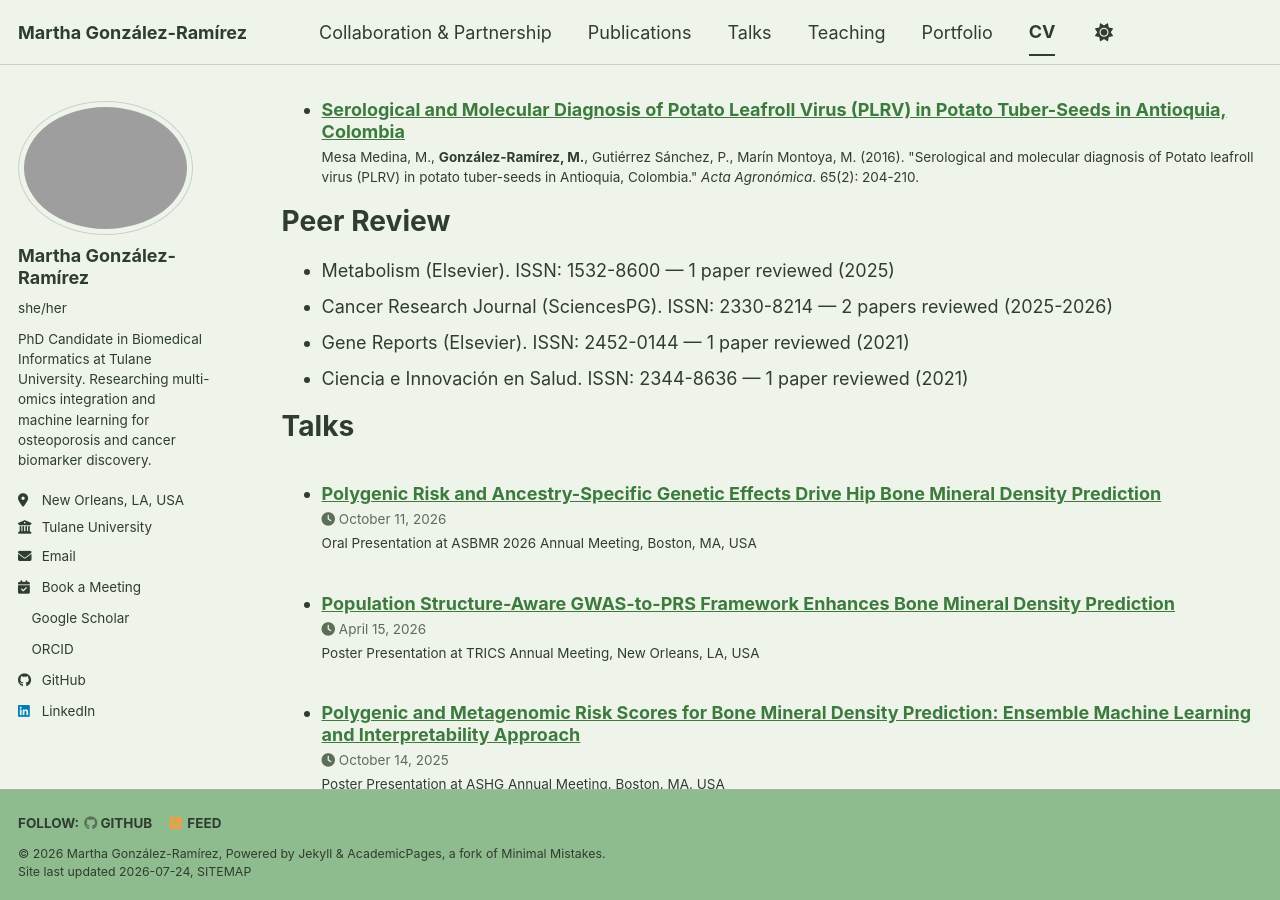
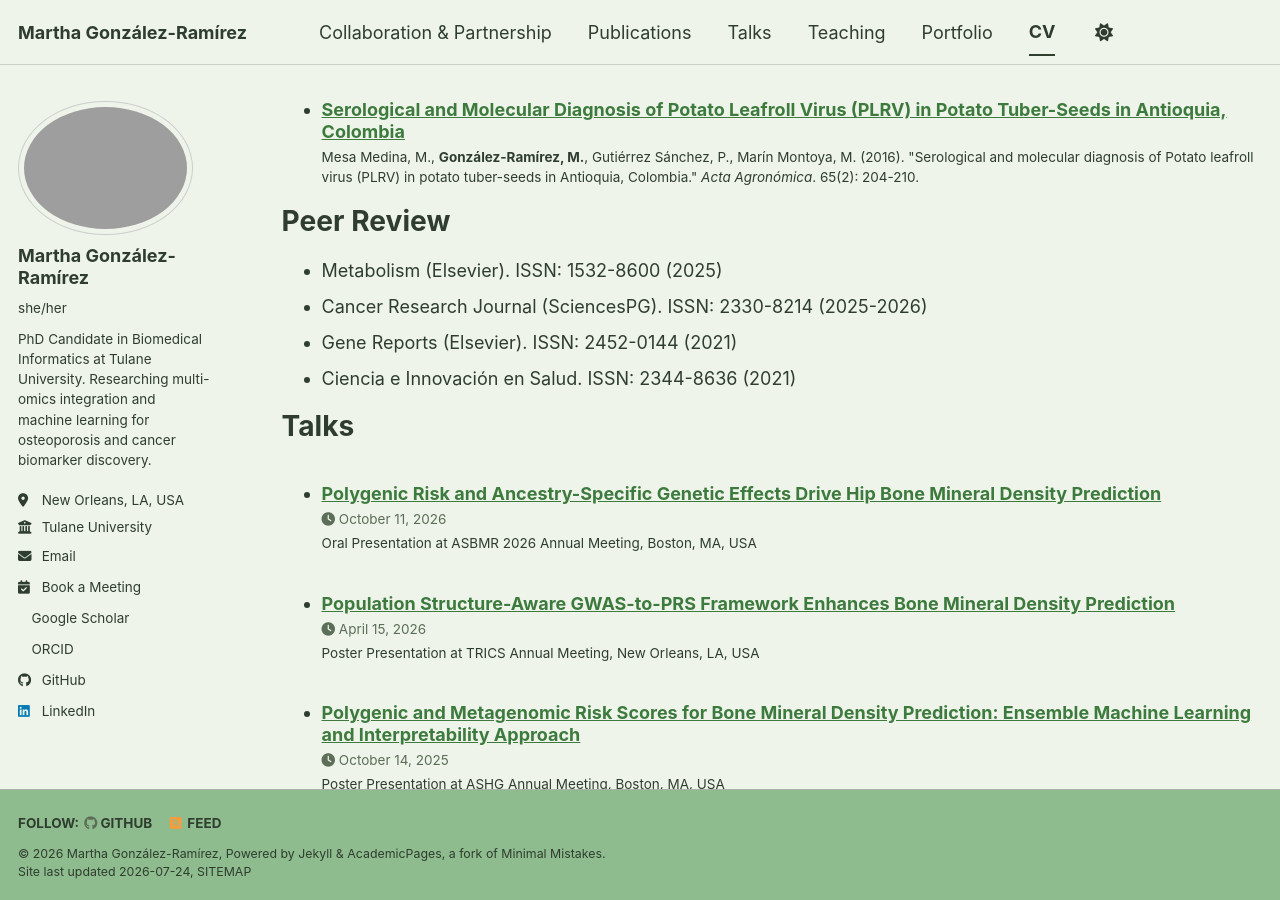
Before and after one commit to migonzalezr/migonzalezr.github.io, a Jekyll site: the page built from _pages/cv.md, in a window 1280 px wide and 900 px high, scrolled down 4229 px. Built offline with Jekyll 4.4.1, drawn with Linux system fonts in a browser that asks for light colours; a style sheet for code colours, icons or effects is not loaded.

Commit message:
Simplify Peer Review section - remove paper count

```diff
--- a/_pages/cv.md
+++ b/_pages/cv.md
@@ -85,10 +85,10 @@ Publications
 
 Peer Review
 ======
-* Metabolism (Elsevier). ISSN: 1532-8600 — 1 paper reviewed (2025)
-* Cancer Research Journal (SciencesPG). ISSN: 2330-8214 — 2 papers reviewed (2025-2026)
-* Gene Reports (Elsevier). ISSN: 2452-0144 — 1 paper reviewed (2021)
-* Ciencia e Innovación en Salud. ISSN: 2344-8636 — 1 paper reviewed (2021)
+* Metabolism (Elsevier). ISSN: 1532-8600 (2025)
+* Cancer Research Journal (SciencesPG). ISSN: 2330-8214 (2025-2026)
+* Gene Reports (Elsevier). ISSN: 2452-0144 (2021)
+* Ciencia e Innovación en Salud. ISSN: 2344-8636 (2021)
 
 Talks
 ======
```
